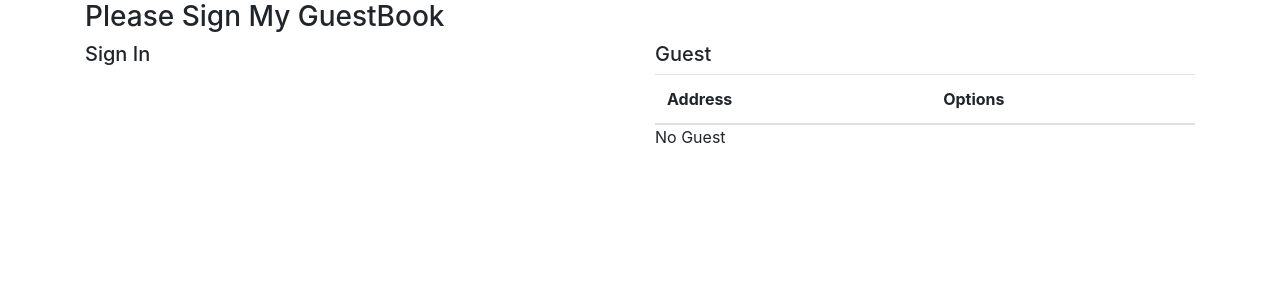
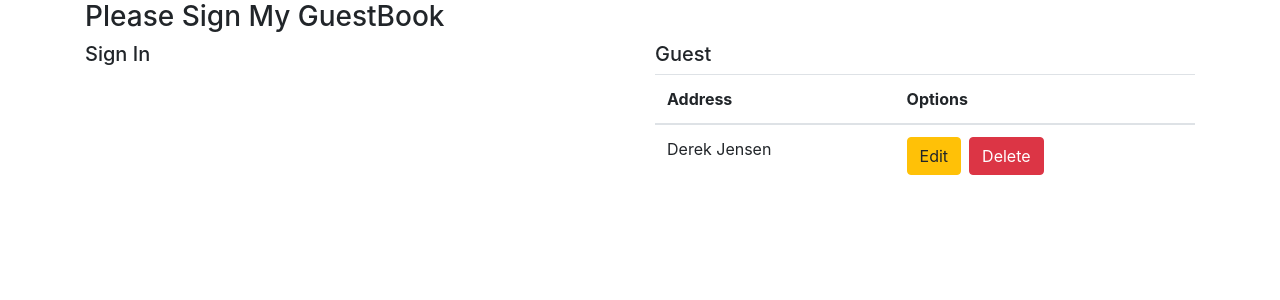
Before and after one commit to bipon68/react-hooks, a React (Create React App) app: page / in a window 1280 px wide. Shown: the top 300 px of the page. Built offline with nearby package versions, Linux system fonts and the light colour scheme.

Commit message:
#1 passing data to a child comp

```diff
--- a/src/App.js
+++ b/src/App.js
@@ -3,6 +3,20 @@ import './App.css';
 import { GuestList } from "./components/GuestList/GuestList";
 
 export const App = () => {
+
+const guestData = [
+  {
+    id: 1,
+      name: 'Derek Jensen',
+      street: '123 Main St.',
+      city: 'Chicago',
+      state: 'IL',
+      zip: '12345',
+      phone: '555-555-1234'
+  }
+]
+
+
   return (
     <div className="container">
       <h3>Please Sign My GuestBook</h3>
@@ -12,7 +26,7 @@ export const App = () => {
         </div>
         <div className="col">
           <h5>Guest</h5>
-          <GuestList />
+          <GuestList guests={guestData}/>
         </div>
       </div>
     </div>
--- a/src/components/GuestList/GuestList.js
+++ b/src/components/GuestList/GuestList.js
@@ -1,6 +1,6 @@
 import React from 'react';
 
-export const GuestList = ()=> {
+export const GuestList = (props)=> {
     return (
         <div>
             <table className="table">
@@ -11,9 +11,23 @@ export const GuestList = ()=> {
                     </tr>
                 </thead>
                 <tbody>
-                    <tr>
-                        No Guest
-                    </tr>
+                    {
+                        props.guests.length > 0 ? (
+                            props.guests.map(guest => (
+                                <tr key={guest.id}>
+                                    <td>{guest.name}</td>
+                                    <td>
+                                    <button type="button" className="btn btn-warning mr-2">Edit</button>
+                                    <button type="button" className="btn btn-danger">Delete</button>
+                                    </td>
+                                </tr>
+                            ))
+                        ) : (
+                            <tr>
+                                No Guest
+                            </tr>
+                        )
+                    }
                 </tbody>
             </table>
         </div>
```
